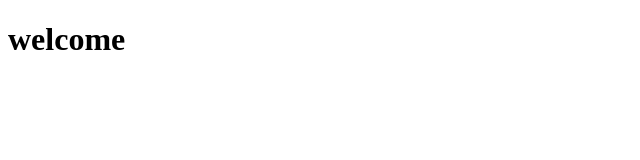
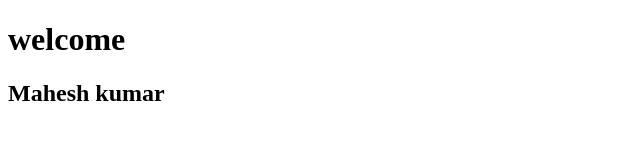
Before and after one commit to codermahesh352/myfirstproject, a plain HTML site: page index.html in a window 1280 px wide. Shown: the whole page, without its empty margins (0-640 px from the left). Drawn offline with Linux system fonts and the light colour scheme.

Commit message:
changedfilenow

```diff
--- a/index.html
+++ b/index.html
@@ -7,6 +7,7 @@
 </head>
 <body>
     <h1>welcome</h1>
+    <h2>Mahesh kumar</h2>
 
 </body>
 </html>
```
